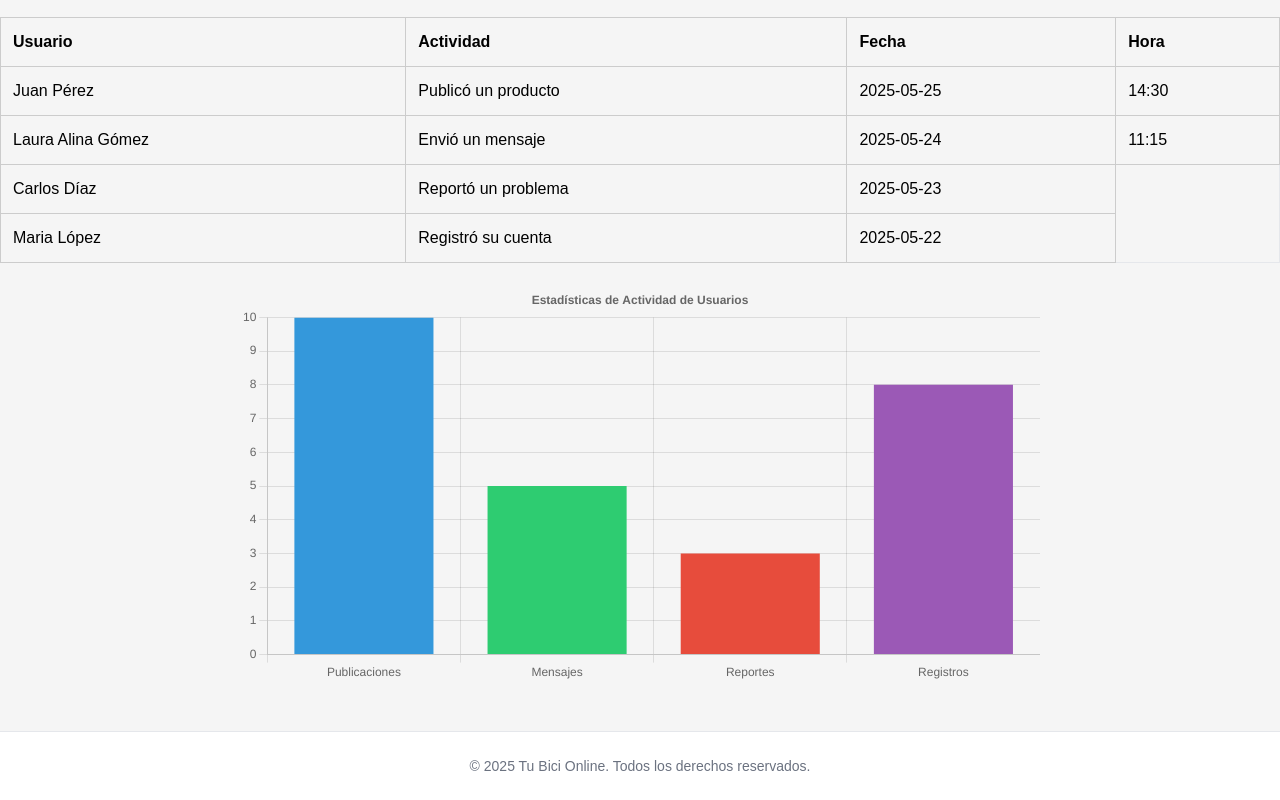
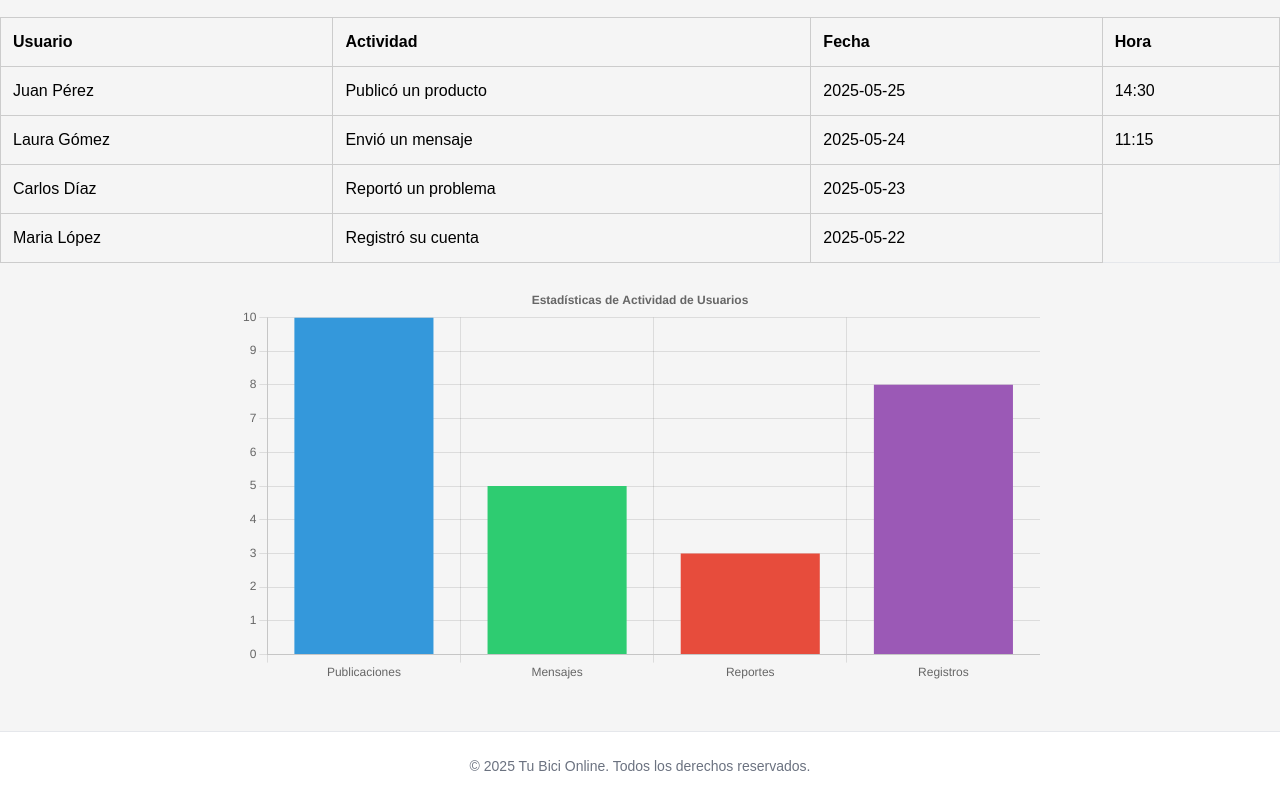
Before and after one commit to LeandroRizo/IDAS-Equipo-2, a website: page public/reportes.html in a window 1280 px wide. Shown: the part 99-899 px from the top of the page. Drawn offline with nearby package versions, Linux system fonts and the light colour scheme.

Commit message:
Cambios 2

```diff
--- a/public/reportes.html
+++ b/public/reportes.html
@@ -91,7 +91,7 @@
                 <td>14:30</td>
             </tr>
             <tr>
-                <td>Laura Alina Gómez</td>
+                <td>Laura Gómez</td>
                 <td>Envió un mensaje</td>
                 <td>2025-05-24</td>
                 <td>11:15</td>
```
